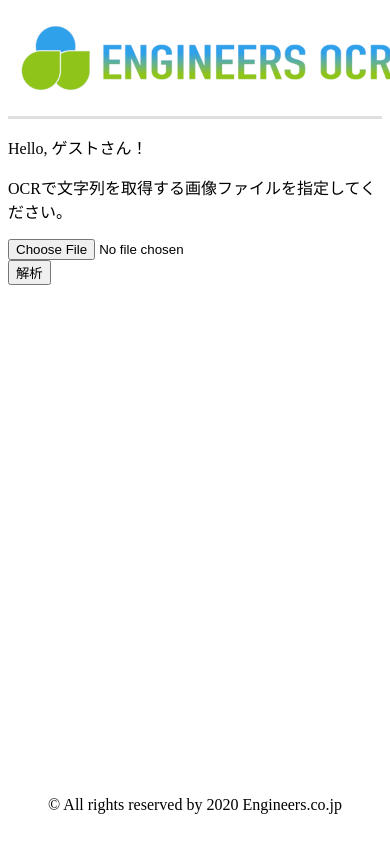
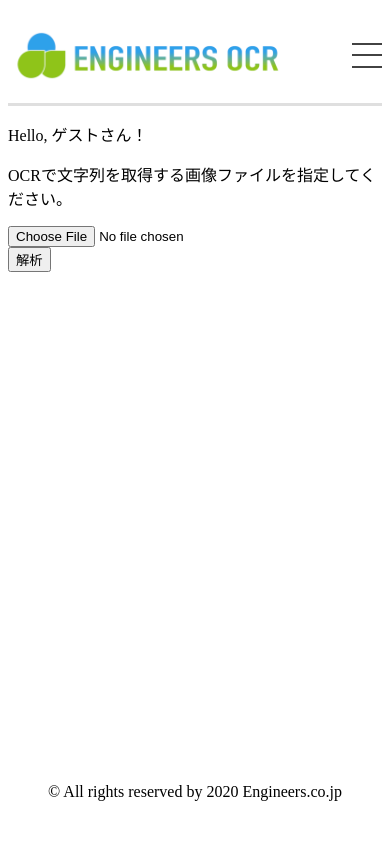
Before and after one commit to EngineersJP/ocr_documet_app, a Flask app: page / in a window 390 px wide. Run offline with Flask 2, Linux system fonts and the light colour scheme.

Commit message:
Add a responsive nav-bar

```diff
--- a/static/css/stylesheet.css
+++ b/static/css/stylesheet.css
@@ -1,3 +1,8 @@
+@charset "utf-8";
+* {
+    box-sizing: border-box;
+}
+
 .result-container {
   margin: auto;
   width: 94vw;
@@ -17,19 +22,6 @@
 }
 .result-text {
   font-size: 20px;
-}
-header {
-  border-bottom: solid 3px #dfdfdf;
-}
-p.header-logo {
-	padding: 6px 0;
-}
-p.header-logo a {
-	display: block;
-	width: 400px;
-	height: 72px;
-	font-size: 0;
-	background: url("../img/engineers_ocr_logo.png") left top/400px auto no-repeat;
 }
 .main-content {
   height: 100%;
@@ -56,3 +48,164 @@ footer {
   z-index: 20000;
   padding-top: calc(50vh - 120px - 135px);
 }
+/* header */
+header {
+  width: 100%;
+  background-color: #fff;
+  top: 0;
+  display: flex;
+  align-items: center;
+  border-bottom: solid 3px #dfdfdf;
+}
+h1 {
+  margin: 0; padding: 0;
+  font-size: 16px;
+}
+a.header-pc-nav {
+ text-decoration: none;
+ color: #4b4b4b;
+}
+nav {
+ margin: 0 0 0 auto;
+}
+ul {
+ list-style: none;
+ margin: 0;
+ display: flex;
+}
+li {
+ margin: 0 0 0 15px;
+ font-size: 14px;
+}
+
+p.header-logo {
+	padding: 6px 0;
+}
+p.header-logo a {
+  display: block;
+  width: 72vw;
+  height: 12.96vw;
+	max-width: 400px;
+	max-height: 72px;
+	font-size: 0;
+	background: url("../img/engineers_ocr_logo.png") left top/100% auto no-repeat;
+}
+
+.sp-nav {
+  display: none;
+}
+
+@media screen and (max-width: 640px) {
+  .pc-nav {
+      display: none;
+  }
+  #hamburger {
+      position: relative;
+      display: block;
+      width: 30px;
+      height: 25px;
+      margin: 0 0 0 auto;
+  }
+  #hamburger span {
+      position: absolute;
+      top: 50%;
+      left: 0;
+      display: block;
+      width: 100%;
+      height: 2px;
+      background-color: #424242;
+      transform: translateY(-50%);
+  }
+  #hamburger::before {
+      content: '';
+      display: block;
+      position: absolute;
+      top: 0;
+      left: 0;
+      width: 100%;
+      height: 2px;
+      background-color: #424242;
+  }
+  #hamburger::after {
+      content: '';
+      display: block;
+      position: absolute;
+      bottom: 0;
+      left: 0;
+      width: 100%;
+      height: 2px;
+      background-color: #424242;
+  }
+  .sp-nav {
+      z-index: 1;
+      position: fixed;
+      top: 0;
+      left: 0;
+      width: 100%;
+      height: 100vh;
+      display: block;
+      width: 100%;
+      background: rgba(0, 0, 0, .8);
+      transition: all .2s ease-in-out;
+      opacity: 0;
+      transform: translateY(-100%);
+  }
+  .sp-nav ul {
+      padding: 0;
+      display: flex;
+      flex-direction: column;
+      justify-content: center;
+      align-items: center;
+      height: 100%;
+  }
+  .sp-nav li {
+      margin: 0;
+      padding: 0;
+  }
+  .sp-nav li span {
+      font-size: 15px;
+      color: #fff;
+  }
+  a.header-sp-nav {
+      text-decoration: none;
+      color: #fff;
+  }
+  .sp-nav li a, .sp-nav li span {
+      display: block;
+      padding: 20px 0;
+  }
+  /*基準となるli要素*/
+  .sp-nav .close {
+      position: relative;
+      padding-left: 20px;
+  }
+  /*バツ印線1*/
+  .sp-nav .close::before {
+      content: '';
+      position: absolute;
+      top: 50%;
+      left: 0;
+      display: block;
+      width: 16px;
+      height: 1px;
+      background: #fff;
+      transform: rotate( 45deg );
+  }
+  /*バツ印線2*/
+  .sp-nav .close::after {
+      content: '';
+      position: absolute;
+      top: 50%;
+      left: 0;
+      display: block;
+      width: 16px;
+      height: 1px;
+      background: #fff;
+      transform: rotate( -45deg );
+  }
+  .toggle {
+      transform: translateY( 0 );
+      opacity: 1;
+  }
+
+}
--- a/static/js/script.js
+++ b/static/js/script.js
@@ -5,3 +5,10 @@ function loading(){
   $('.loading').fadeIn();
   $('.main-content').fadeOut();
 }
+$(function() {
+  const hum = $('#hamburger, .close')
+  const nav = $('.sp-nav')
+  hum.on('click', function(){
+     nav.toggleClass('toggle');
+  });
+});
--- a/templates/layout.html
+++ b/templates/layout.html
@@ -4,19 +4,33 @@
     <meta charset="UTF-8">
     <meta name="viewport" content="width=device-width, initial-scale=1.0">
     <link rel="stylesheet" type="text/css" href="{{ url_for('static',filename='css/stylesheet.css') }}">
-    <script src="https://code.jquery.com/jquery-3.5.1.js" integrity="sha256-QWo7LDvxbWT2tbbQ97B53yJnYU3WhH/C8ycbRAkjPDc=" crossorigin="anonymous"></script>
-    <script type="text/javascript" src="static/js/script.js"></script>
     <script data-ad-client="ca-pub-3686794465228977" async src="https://pagead2.googlesyndication.com/pagead/js/adsbygoogle.js"></script>
     <title>{{ title }}</title>
   </head>
   <body>
     <header>
-      <div>
+      <h1>
         <p class="header-logo">
-          <a href="https://engineers.co.jp">
-            株式会社エンジニアズ
-          </a>
+            <a href="/">ENGINEERS OCR</a>
         </p>
+      </h1>
+      <nav class="pc-nav">
+        <ul>
+            <li><a href="company.html" class="header-pc-nav">COMPANY</a></li>
+            <li><a href="contact.html" class="header-pc-nav">CONTACT</a></li>
+            <li><a href="https://engineers.co.jp" class="header-pc-nav">ENGINEERS.co.jp</a></li>
+        </ul>
+      </nav>
+      <nav class="sp-nav">
+        <ul>
+           <li><a href="company.html" class="header-sp-nav">COMPANY</a></li>
+           <li><a href="contact.html" class="header-sp-nav">CONTACT</a></li>
+           <li><a href="https://engineers.co.jp" class="header-sp-nav">ENGINEERS.co.jp</a></li>
+           <li class="close"><span>閉じる</span></li>
+        </ul>
+      </nav>
+      <div id="hamburger">
+          <span></span>
       </div>
     </header>
     <div class="loading">
@@ -32,5 +46,7 @@
     <footer>
       <p>&copy; All rights reserved by 2020 Engineers.co.jp</p>
     </footer>
+    <script src="https://code.jquery.com/jquery-3.5.1.js" integrity="sha256-QWo7LDvxbWT2tbbQ97B53yJnYU3WhH/C8ycbRAkjPDc=" crossorigin="anonymous"></script>
+    <script type="text/javascript" src="static/js/script.js"></script>
   </body>
 </html>
```
